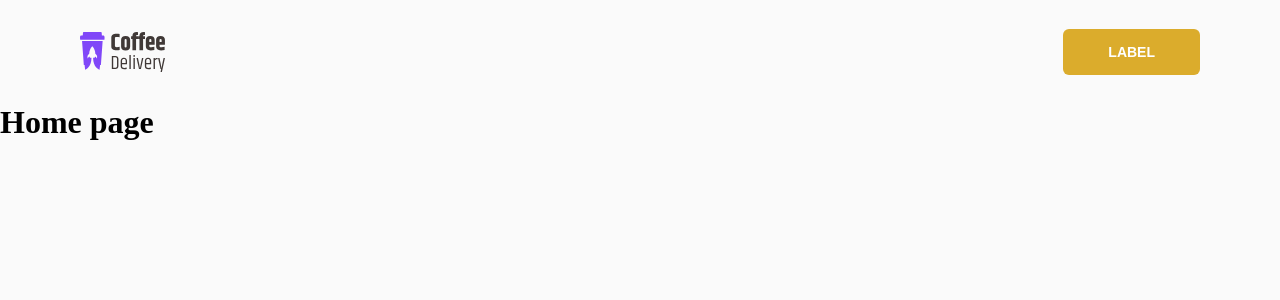
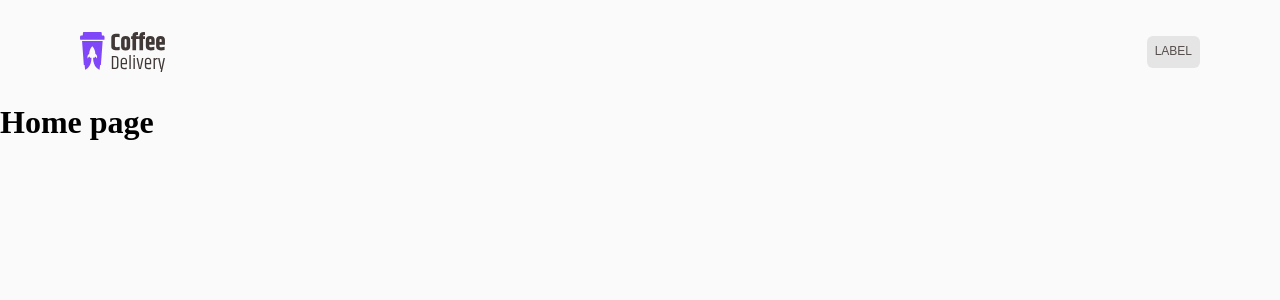
Before and after one commit to victorbadaro/ignite-challenge-coffee-delivery, a React (Vite) app: page / in a window 1280 px wide. Shown: the top 300 px of the page. Built offline with nearby package versions, Linux system fonts and the light colour scheme.

Commit message:
feat: add basic styles for secondary buttons

```diff
--- a/src/components/button/index.tsx
+++ b/src/components/button/index.tsx
@@ -2,8 +2,14 @@ import type { ButtonHTMLAttributes } from 'react';
 
 import { ButtonContainer } from './styles';
 
-type ButtonProps = ButtonHTMLAttributes<HTMLButtonElement>;
+interface ButtonProps extends ButtonHTMLAttributes<HTMLButtonElement> {
+	variant?: 'primary' | 'secondary';
+}
 
-export function Button({ children, ...rest }: ButtonProps) {
-	return <ButtonContainer {...rest}>{children}</ButtonContainer>;
+export function Button({ variant = 'primary', children, ...rest }: ButtonProps) {
+	return (
+		<ButtonContainer variant={variant} {...rest}>
+			{children}
+		</ButtonContainer>
+	);
 }
--- a/src/components/button/styles.ts
+++ b/src/components/button/styles.ts
@@ -1,21 +1,25 @@
 import styled from 'styled-components';
 
-export const ButtonContainer = styled.button`
+interface ButtonContainerProps {
+	variant: 'primary' | 'secondary';
+}
+
+export const ButtonContainer = styled.button<ButtonContainerProps>`
   display: flex;
   align-items: center;
   justify-content: center;
-  padding: 12px 45px;
+  padding: ${({ variant }) => (variant === 'primary' ? '12px 45px' : '6.5px 8px')};
   border: none;
   border-radius: 6px;
-  font-weight: bold;
-  font-size: 14px;
+  font-weight: ${({ variant }) => (variant === 'primary' ? 'bold' : 'normal')};
+  font-size: ${({ variant }) => (variant === 'primary' ? '14px' : '12px')};
   line-height: 1.6;
-  background-color: ${({ theme }) => theme.colors.yellow};
-  color: ${({ theme }) => theme.colors['base-white']};
+  background-color: ${({ theme, variant }) => (variant === 'primary' ? theme.colors.yellow : theme.colors['base-button'])};
+  color: ${({ theme, variant }) => (variant === 'primary' ? theme.colors['base-white'] : theme.colors['base-text'])};
 
   transition: background-color 200ms;
 
   &:hover {
-    background-color: ${({ theme }) => theme.colors['yellow-dark']};
+    background-color: ${({ theme, variant }) => (variant === 'primary' ? theme.colors['yellow-dark'] : theme.colors['base-hover'])};
   }
 `;
--- a/src/components/header/index.tsx
+++ b/src/components/header/index.tsx
@@ -10,7 +10,7 @@ export function Header() {
 			<div>
 				<nav>
 					<img src={logoImg} alt="Logo" />
-					<Button>LABEL</Button>
+					<Button variant="secondary">LABEL</Button>
 				</nav>
 			</div>
 		</HeaderContainer>
```
